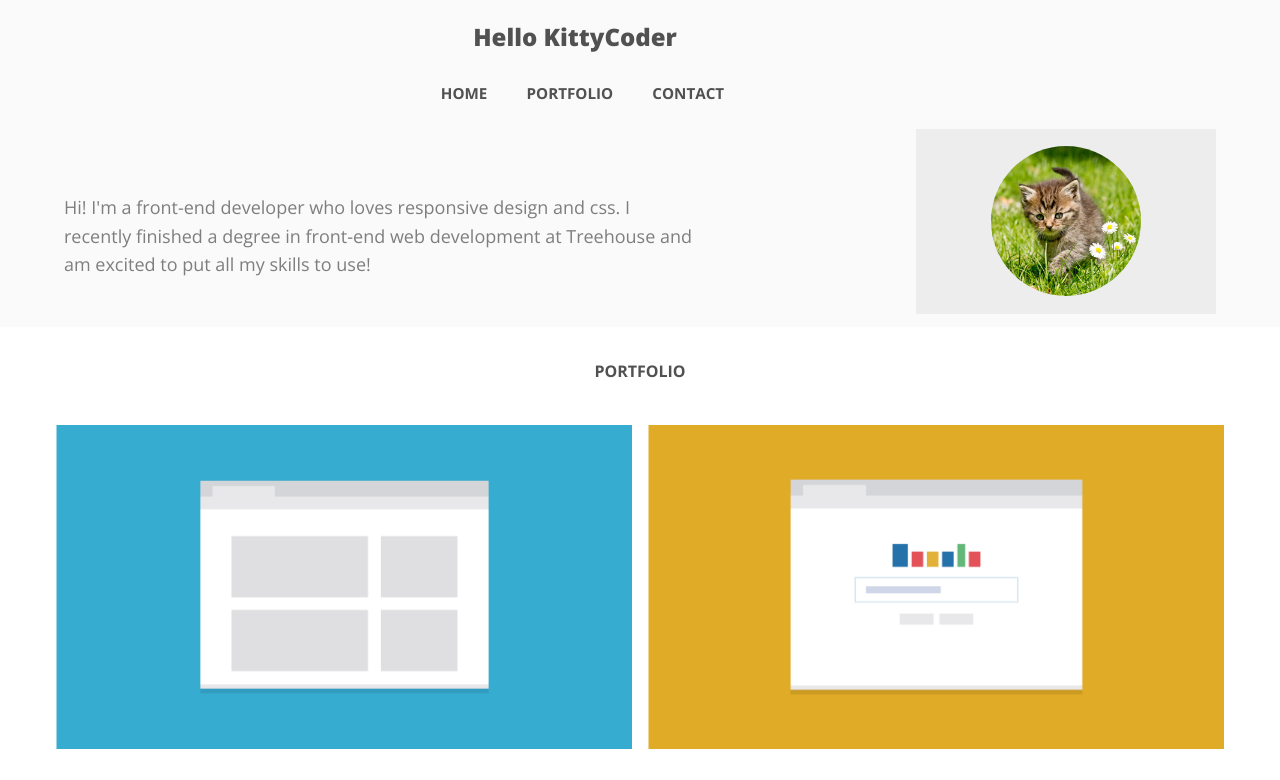
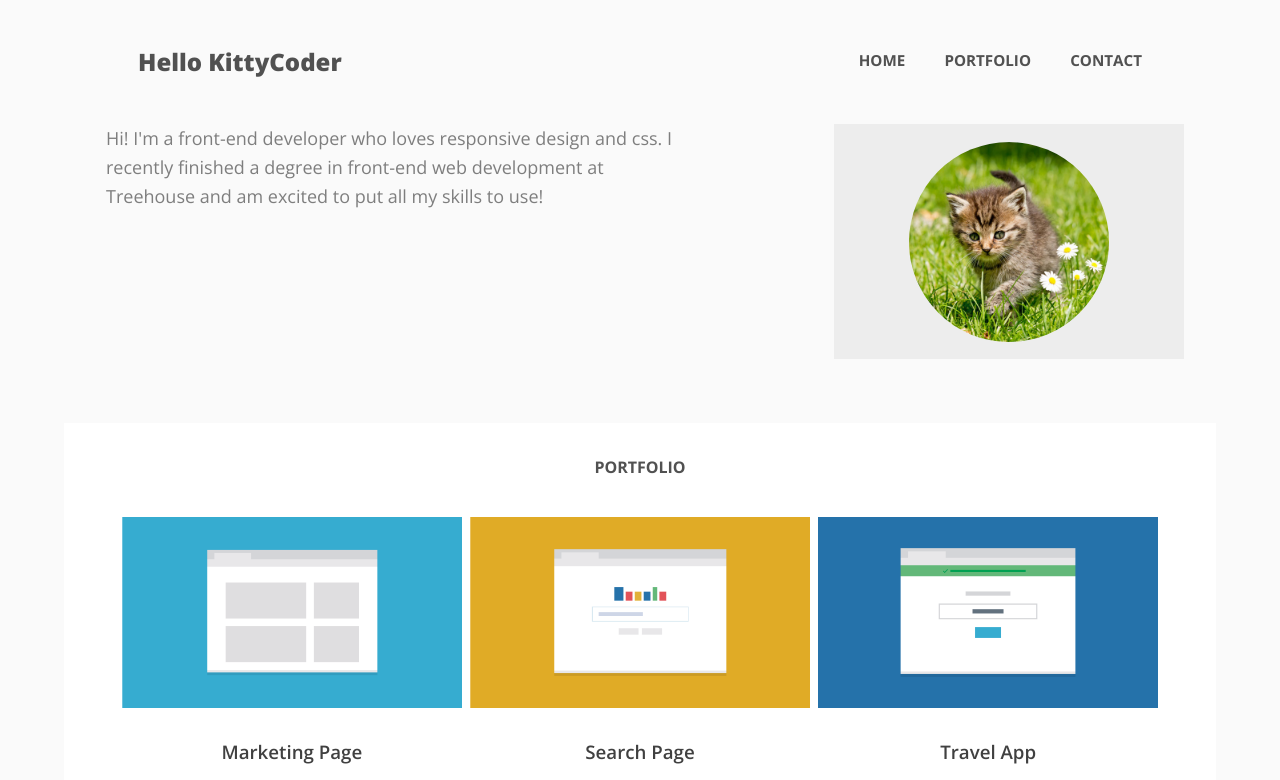
Before and after one commit to a-woodworth/responsive_layout, a plain HTML site: page index.html in a window 1280 px wide. Shown: the top 780 px of the page. Drawn offline with nearby package versions, Linux system fonts and the light colour scheme.

Commit message:
Add style for large screens. Fix footer nav floats

```diff
--- a/css/styles.css
+++ b/css/styles.css
@@ -163,7 +163,7 @@ ____________________________________________________________________*/
 }
 
 .card img {
-  padding: .35em;
+  padding: 1px;
 }
 
 
@@ -194,20 +194,28 @@ hr {
   background-color: #FAFAFA;
 }
 
-.main_footer p,
-.main_footer a {
+.main_footer a,
+.main_footer p {
   padding: 1rem 2rem 2rem;
   font-size: .85em;
   font-weight: 800;
   color: #515151;
+  display: block;
+}
+
+.main_footer p {
   float: left;
+}
+
+.footer_nav {
+  float: right;
 }
 
 .footer_links,
 #mobile_footer {
   text-transform: uppercase;
-  float: right;
 }
+
 
 /* ----- Float Clearfix ----- */
 
@@ -301,7 +309,7 @@ ____________________________________________________________________*/
     margin: 1.5rem 3rem;
   }
 
-  .main_footer li {
+  .footer_nav li {
     display: inline-block;
     margin-left: -40px;
   }
@@ -316,8 +324,65 @@ ____________________________________________________________________*/
 
 @media screen and (min-width: 1024px) {
 
+  body {
+    background-color: #FAFAFA;
+  }
+
   .container {
-    max-width: 1150px;
+    width: 85%;
+    max-width: 1024px;
+    margin: 0 auto;
     }
 
+  .main_header {
+    text-align: left;
+    margin: 25px 0;
+  }
+
+  .name {
+    float: left;
+  }
+
+  .main_nav {
+    float: right;
+  }
+
+  .name,
+  .main_nav li {
+    display: inline-block;
+  }
+
+  .bio,
+  .portfolio {
+    margin: 0 5%;
+    padding: 0 2.5% 5%;
+  }
+
+  .intro {
+    margin: 0;
+    padding: 0 10px;
+  }
+
+  #bio_photo {            /* Profile Photo */
+    max-width: 200px;
+  }
+
+  .bio_photo {            /* Photo Background */
+    max-width: 350px;
+    height: 235px;
+  }
+
+  .card {
+    width: 32%;
+    padding: .175rem;
+  }
+
+  .contact {
+    margin-top: 0;
+  }
+
+  .contact p {
+    margin: 1.5rem 14rem;
+  }
+
 }
--- a/index.html
+++ b/index.html
@@ -79,9 +79,9 @@
     </section><!--/.contact-->
 
     <footer class="main_footer">
-    <hr>
+      <hr>
       <p>Hello KittyCoder</p>
-      <ul>
+      <ul class="footer_nav">
         <li class="footer_links"><a href="#top_of_page">Home</a></li>
         <li class="footer_links"><a href="#my_portfolio">Portfolio</a></li>
         <li class="footer_links"><a href="#contact_me">Contact</a></li>
```
